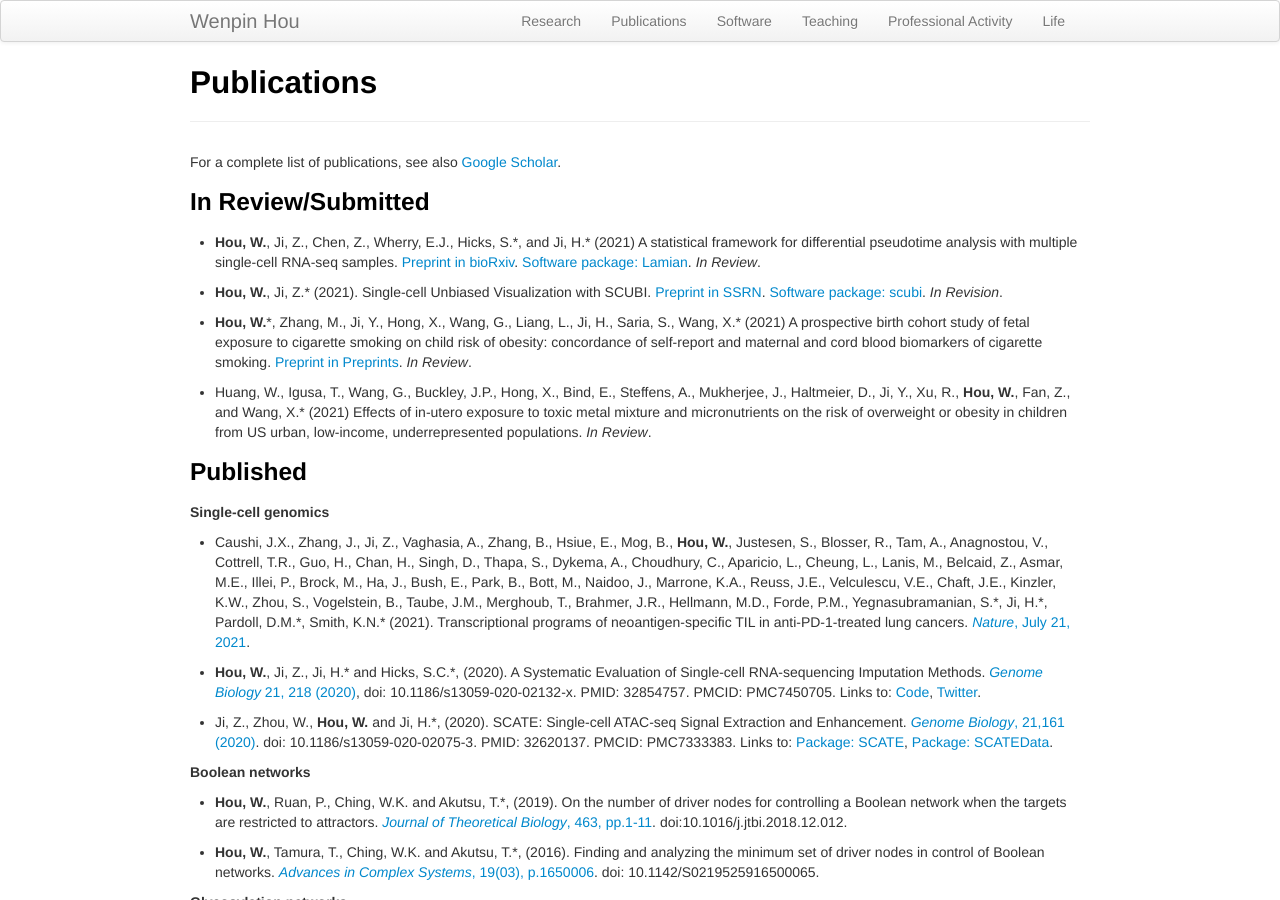
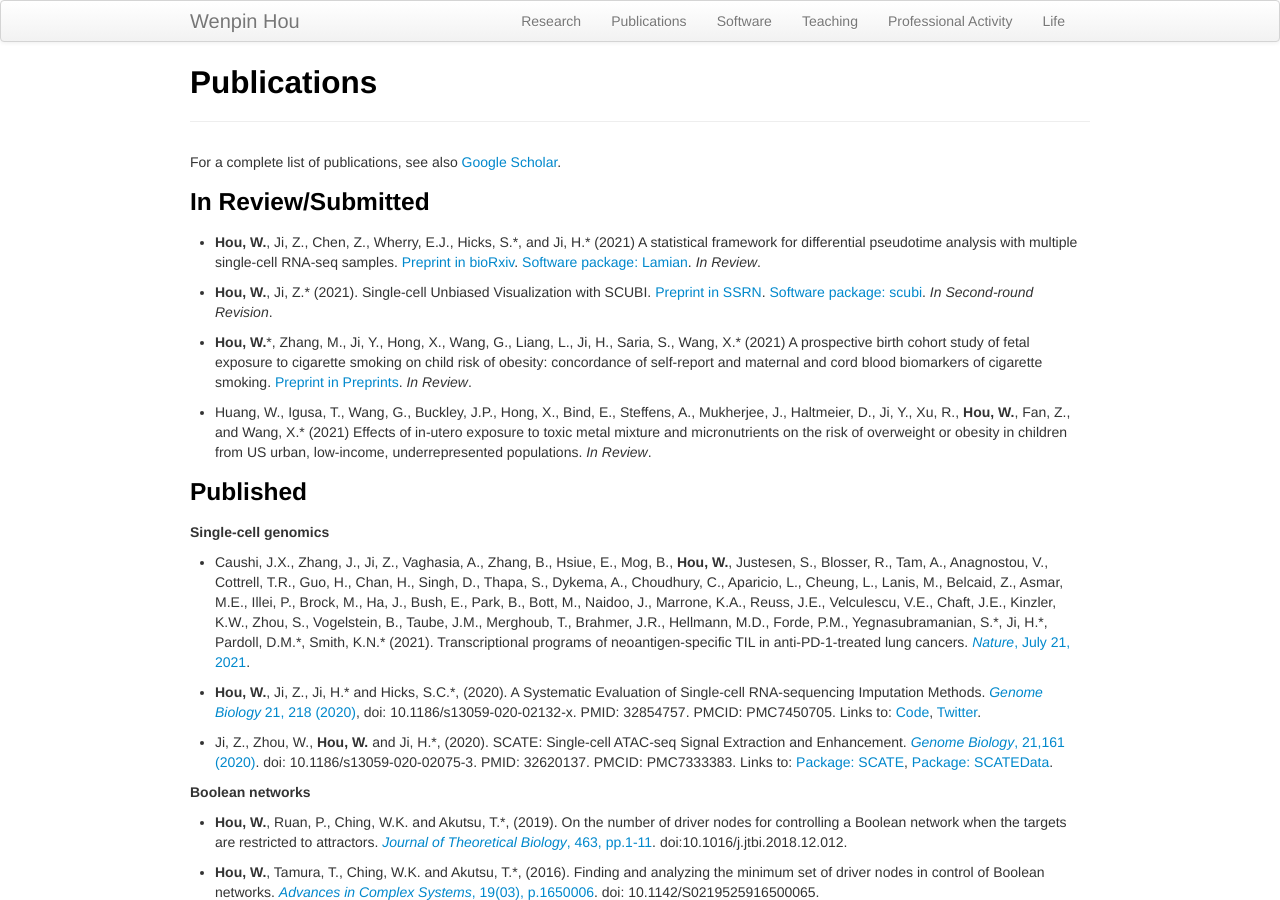
Before and after one commit to Winnie09/Wenpin_Hou, a Jekyll site: the page built from pages/publications.md, in a window 1280 px wide and 900 px high. Built offline with Jekyll 4.4.1, drawn with Linux system fonts in a browser that asks for light colours.

Commit message:
update publications

```diff
--- a/pages/publications.md
+++ b/pages/publications.md
@@ -12,7 +12,7 @@
 
 - **Hou, W.**, Ji, Z., Chen, Z., Wherry, E.J., Hicks, S.\*, and Ji, H.\* (2021) A statistical framework for differential pseudotime analysis with multiple single-cell RNA-seq samples. [Preprint in bioRxiv](https://www.biorxiv.org/content/10.1101/2021.07.10.451910v1.full.pdf+html). [Software package: Lamian](https://github.com/Winnie09/Lamian). *In Review*.
 
-- **Hou, W.**, Ji, Z.\* (2021). Single-cell Unbiased Visualization with SCUBI. [Preprint in SSRN](https://papers.ssrn.com/sol3/papers.cfm?abstract_id=3881357). [Software package: scubi](https://winnie09.github.io/Wenpin_Hou/pages/SCUBI.html). *In Revision*.
+- **Hou, W.**, Ji, Z.\* (2021). Single-cell Unbiased Visualization with SCUBI. [Preprint in SSRN](https://papers.ssrn.com/sol3/papers.cfm?abstract_id=3881357). [Software package: scubi](https://winnie09.github.io/Wenpin_Hou/pages/SCUBI.html). *In Second-round Revision*.
 
 - **Hou, W.**\*, Zhang, M., Ji, Y., Hong, X., Wang, G., Liang, L., Ji, H., Saria, S., Wang, X.\* (2021)  A prospective birth cohort study of fetal exposure to cigarette smoking on child risk of obesity: concordance of self-report and maternal and cord blood biomarkers of cigarette smoking.  [Preprint in Preprints](https://www.preprints.org/manuscript/202110.0296/v1). *In Review*.
 
```
